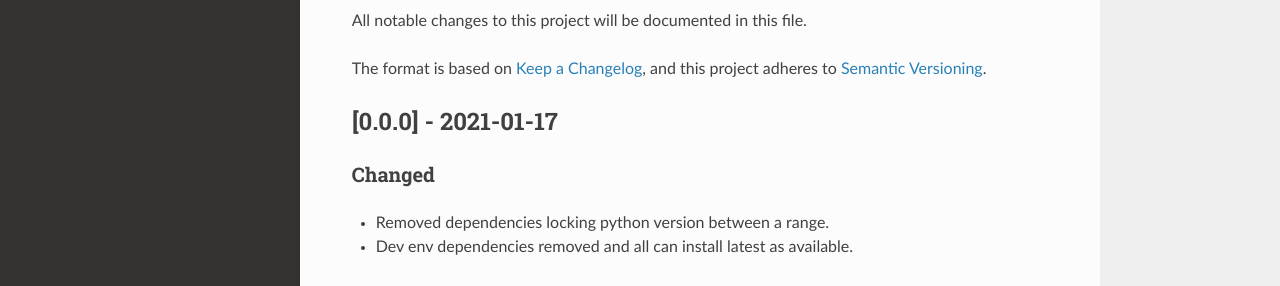
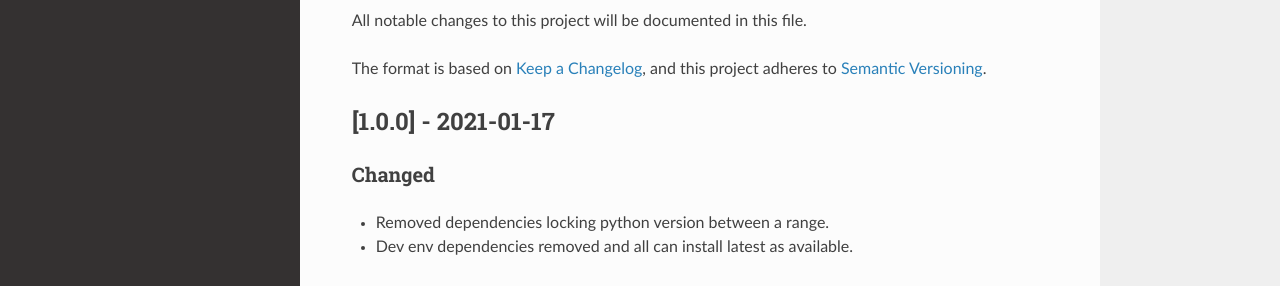
Before and after one commit to h4ndzdatm0ld/nornir_netconf, an MkDocs documentation site: the page built from docs/changelog.md, in a window 1280 px wide. Shown: the part 151-437 px from the top of the page. Built offline with MkDocs 1.6.1, drawn with Linux system fonts in a browser that asks for light colours; nearby versions of some CDN libraries.

Commit message:
Release v1.0.0

```diff
--- a/docs/changelog.md
+++ b/docs/changelog.md
@@ -5,7 +5,7 @@ All notable changes to this project will be documented in this file.
 The format is based on [Keep a Changelog](https://keepachangelog.com/en/1.0.0/),
 and this project adheres to [Semantic Versioning](https://semver.org/spec/v2.0.0.html).
 
-## [0.0.0] - 2021-01-17
+## [1.0.0] - 2021-01-17
 
 ### Changed
 
--- a/pyproject.toml
+++ b/pyproject.toml
@@ -1,6 +1,6 @@
 [tool.poetry]
 name = "nornir_netconf"
-version = "0.1.0"
+version = "1.0.0"
 description = "Netconf plugin for nornir using ncclient"
 authors = ["Hugo Tinoco <hugotinoco@icloud.com>", "Patrick Ogenstad <patrick@ogenstad.com>"]
 license = "Apache-2.0"
```
